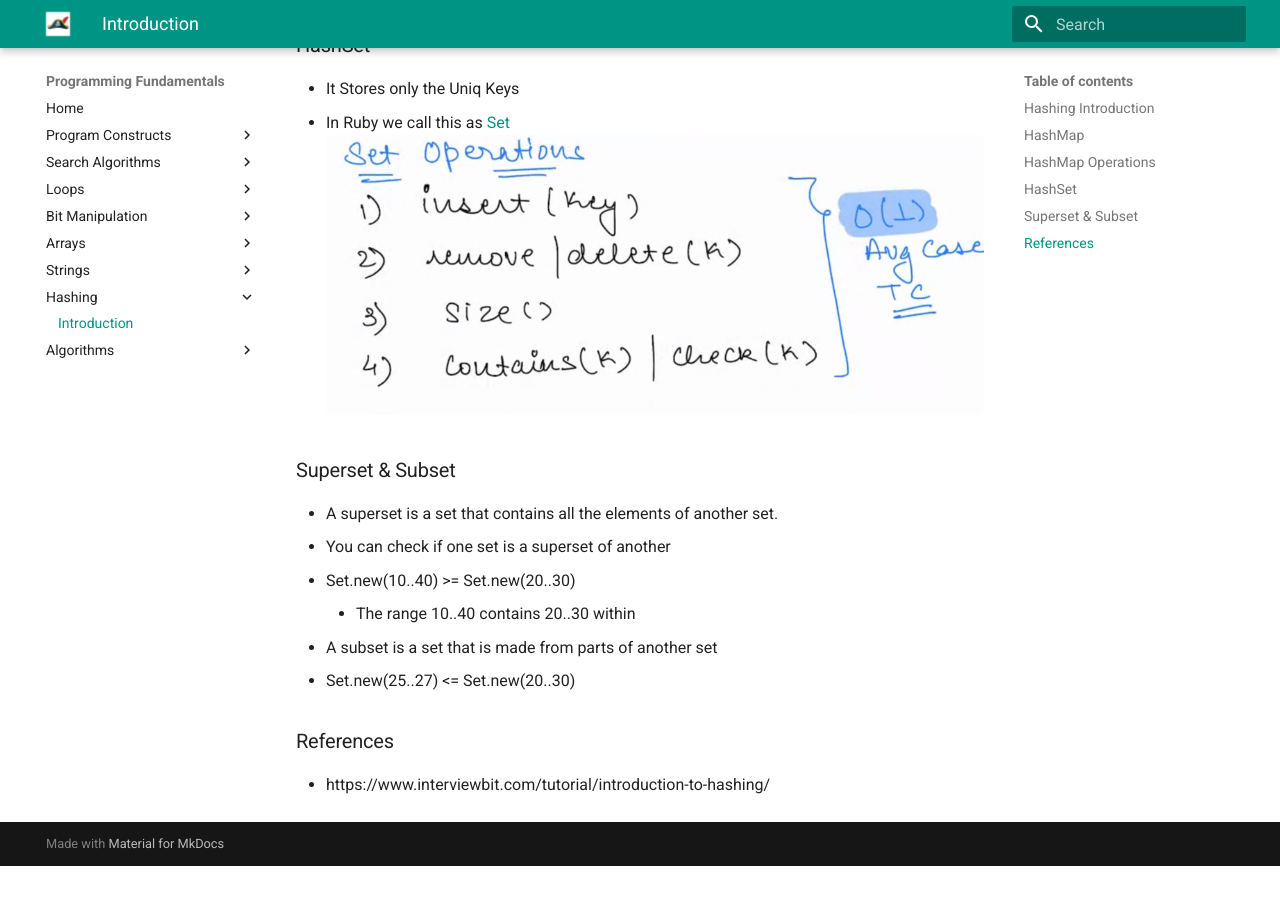
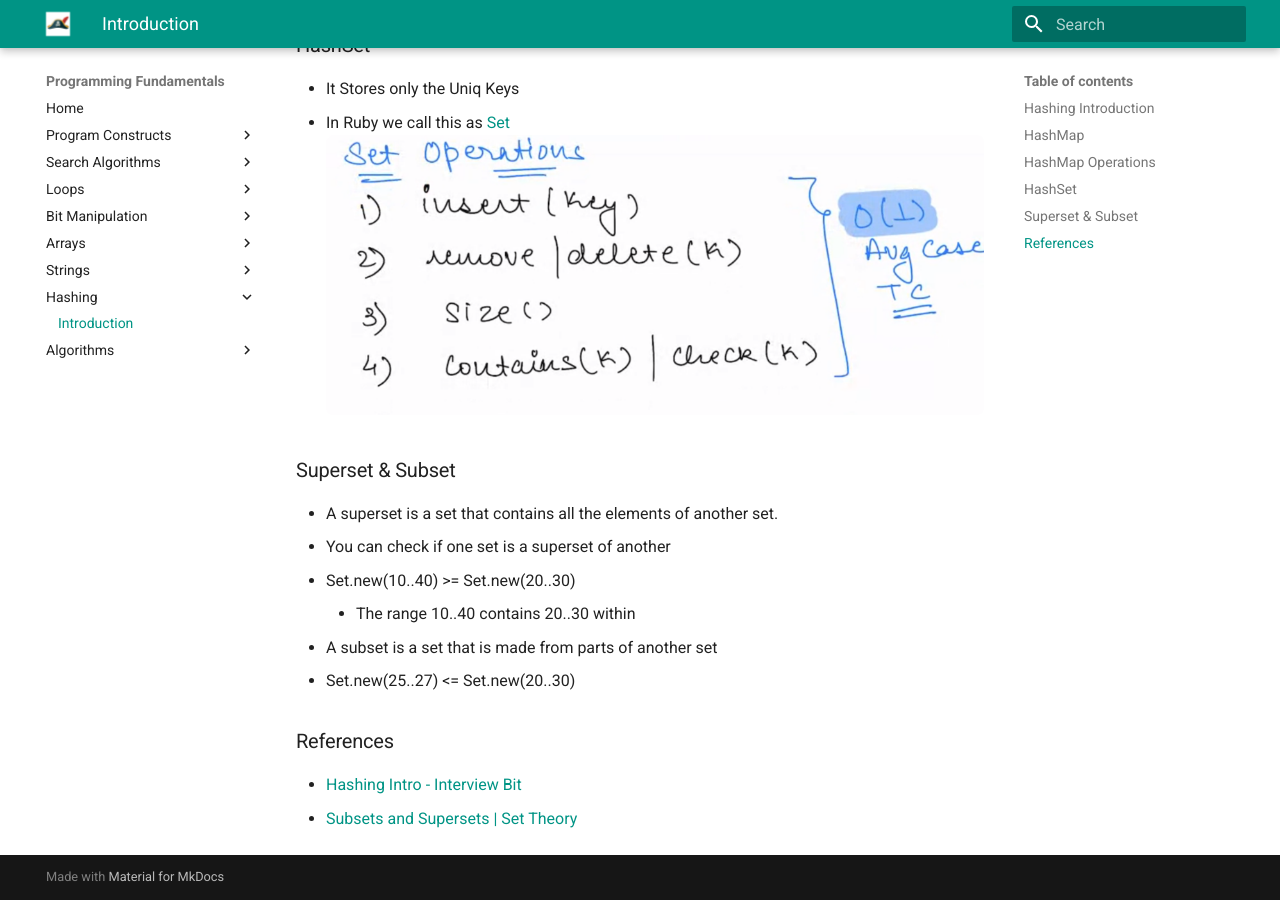
Before and after one commit to santosh-1987/programming-fundamentals, an MkDocs documentation site: the page built from docs/hashing/hashing-intro.md, in a window 1280 px wide and 900 px high, scrolled down 2570 px. Built offline with MkDocs 1.6.1 and Material for MkDocs 9.7.7, drawn with Linux system fonts in a browser that asks for light colours; the version menu is left out; before the commit the page ends 3436 px from its top, so only the background shows below that.

```diff
--- a/docs/hashing/hashing-intro.md
+++ b/docs/hashing/hashing-intro.md
@@ -62,4 +62,5 @@
 
 ## References
 
-- https://www.interviewbit.com/tutorial/introduction-to-hashing/
+- [Hashing Intro - Interview Bit](https://www.interviewbit.com/tutorial/introduction-to-hashing/)
+- [Subsets and Supersets | Set Theory](https://www.youtube.com/watch?v=_ni8NBsvlvU)
```
